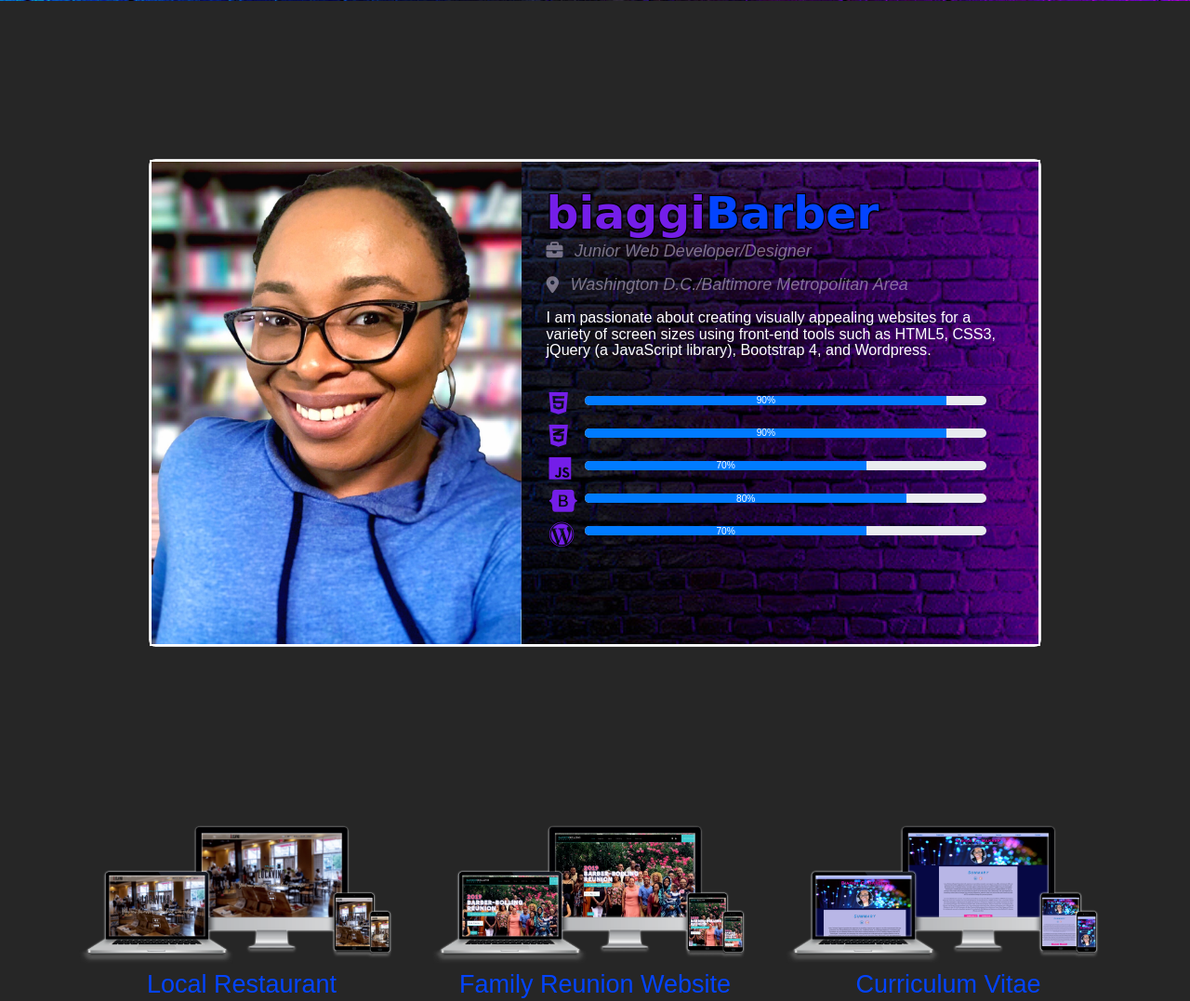
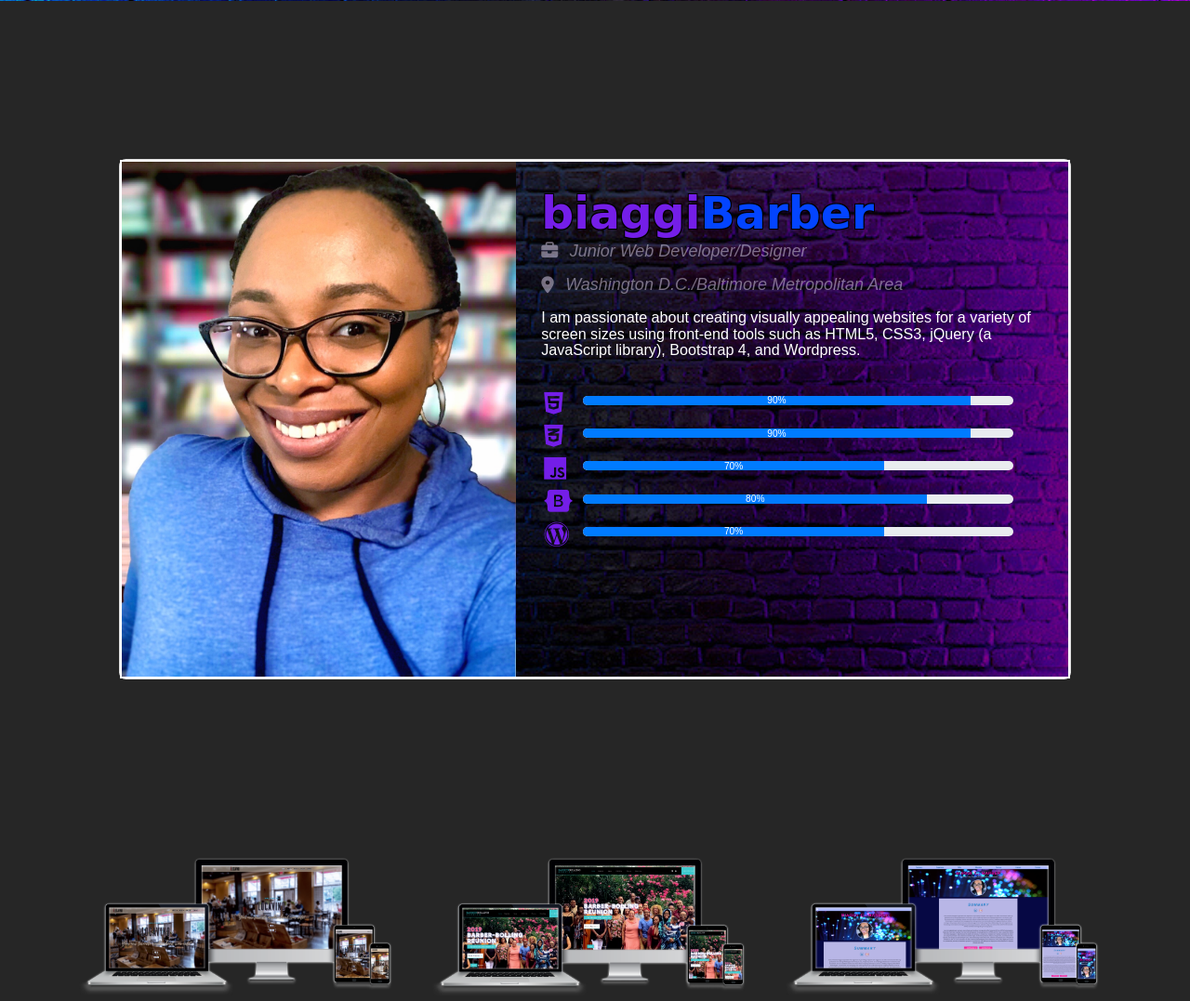
Before and after one commit to bibar7/bibar7.github.io, a PHP site: page / in a window 1280 px wide. Shown: the part 1398-2475 px from the top of the page at 93% size. Run offline with PHP 8.4, Linux system fonts and the light colour scheme; some libraries are stand-ins or nearby versions; some web fonts are replaced.

Commit message:
Update style.css

```diff
--- a/css/style.css
+++ b/css/style.css
@@ -500,7 +500,7 @@ a.nav-link:hover > p.hidden-text {
 
 #gigi-profile-card{
   display: flex !important;
-  max-width: 75vw !important;
+  max-width: 80vw !important;
 
 margin-left: auto !important;
 margin-right: auto !important;
```
